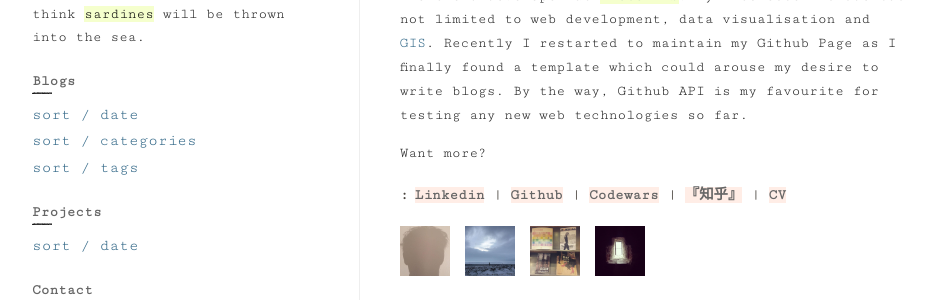
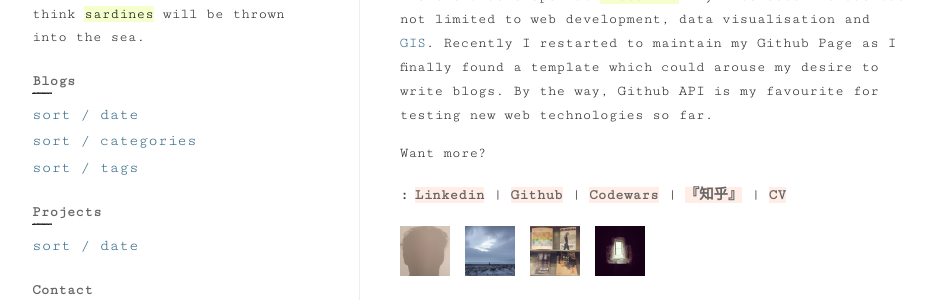
Before and after one commit to crabcanon/crabcanon.github.com, a Jekyll site: the page built from about/index.md, in a window 1280 px wide. Shown: the part 224-524 px from the top of the page, without its empty margins (168-1101 px from the left). Built offline with Jekyll 4.4.1, drawn with Linux system fonts in a browser that asks for light colours; emoji names are drawn with the system emoji font.

Commit message:
Update about

```diff
--- a/about/index.md
+++ b/about/index.md
@@ -4,7 +4,7 @@
 
 <div class="about-page">
   <p class="sidebar-title about-me">About me.</p>
-  <p class="about-p">My name is Ye Huang. Currently, I am studying in <mark><a href="http://www.aalto.fi/en/">Aalto</a></mark> as a Master's degree student in Geoinformatics. I am also a Front-end developer at <mark><a href="https://www.tieto.com/product-development/overview">Tieto PDS</a></mark>. My interests include but not limited to web development, data visualisation and <a href="http://www.esri.com/what-is-gis">GIS</a>. Recently I restarted to maintain my Github Page as I finally found a template which could arouse my desire to write blogs. By the way, Github API is my favourite for testing any new web technologies so far.</p>
+  <p class="about-p">My name is Ye Huang. Currently, I am studying in <mark><a href="http://www.aalto.fi/en/">Aalto</a></mark> as a Master's degree student in Geoinformatics. I am also a Front-end developer at <mark><a href="https://www.tieto.com/product-development/overview">Tieto PDS</a></mark>. My interests include but not limited to web development, data visualisation and <a href="http://www.esri.com/what-is-gis">GIS</a>. Recently I restarted to maintain my Github Page as I finally found a template which could arouse my desire to write blogs. By the way, Github API is my favourite for testing new web technologies so far.</p>
   <p class="about-p">Want more?</p>
   <ul class="list">
     <li><a href="https://fi.linkedin.com/pub/huang-ye/4a/668/425">Linkedin</a> | <a href="https://github.com/crabcanon">Github</a> | <a href="https://www.codewars.com/users/crabcanon">Codewars</a> | <a href="http://www.zhihu.com/people/ye-huang-7-35">『知乎』</a> | <a href="/assets/others/CV.pdf">CV</a></li>
```
